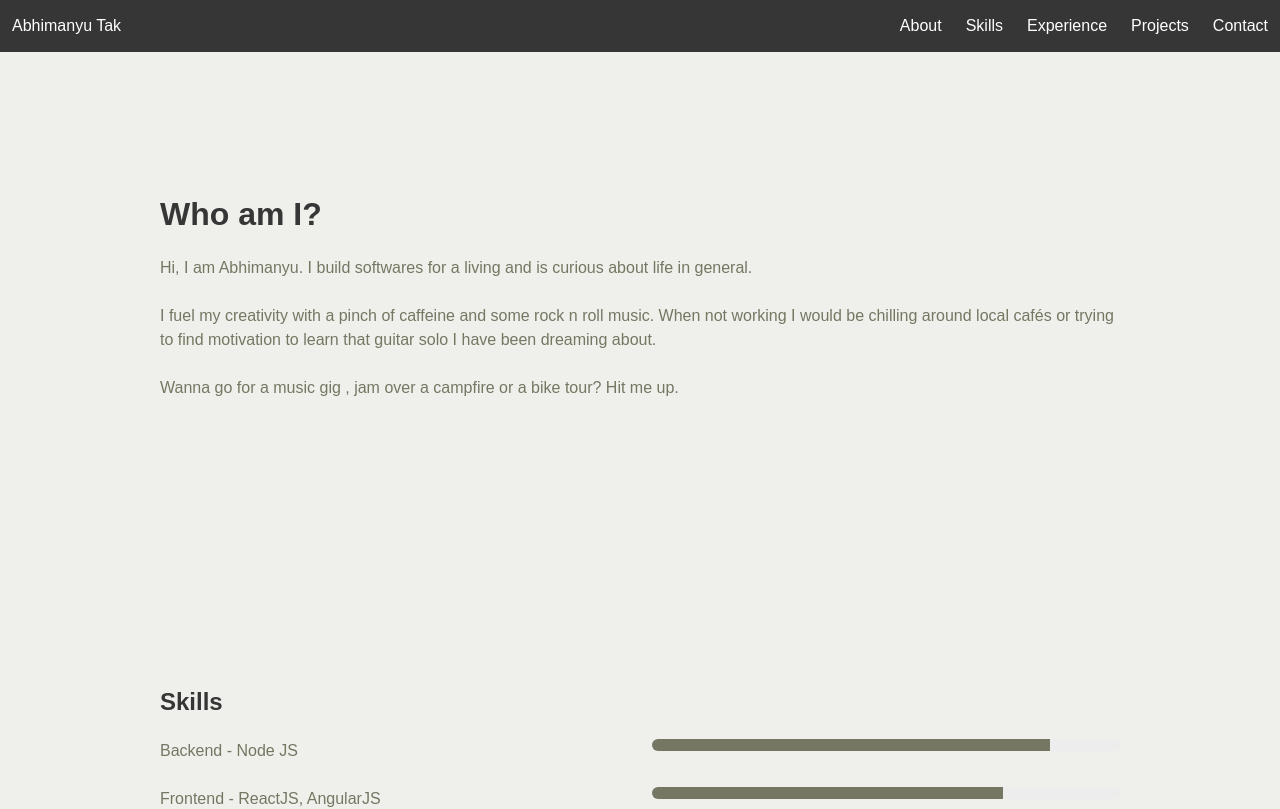
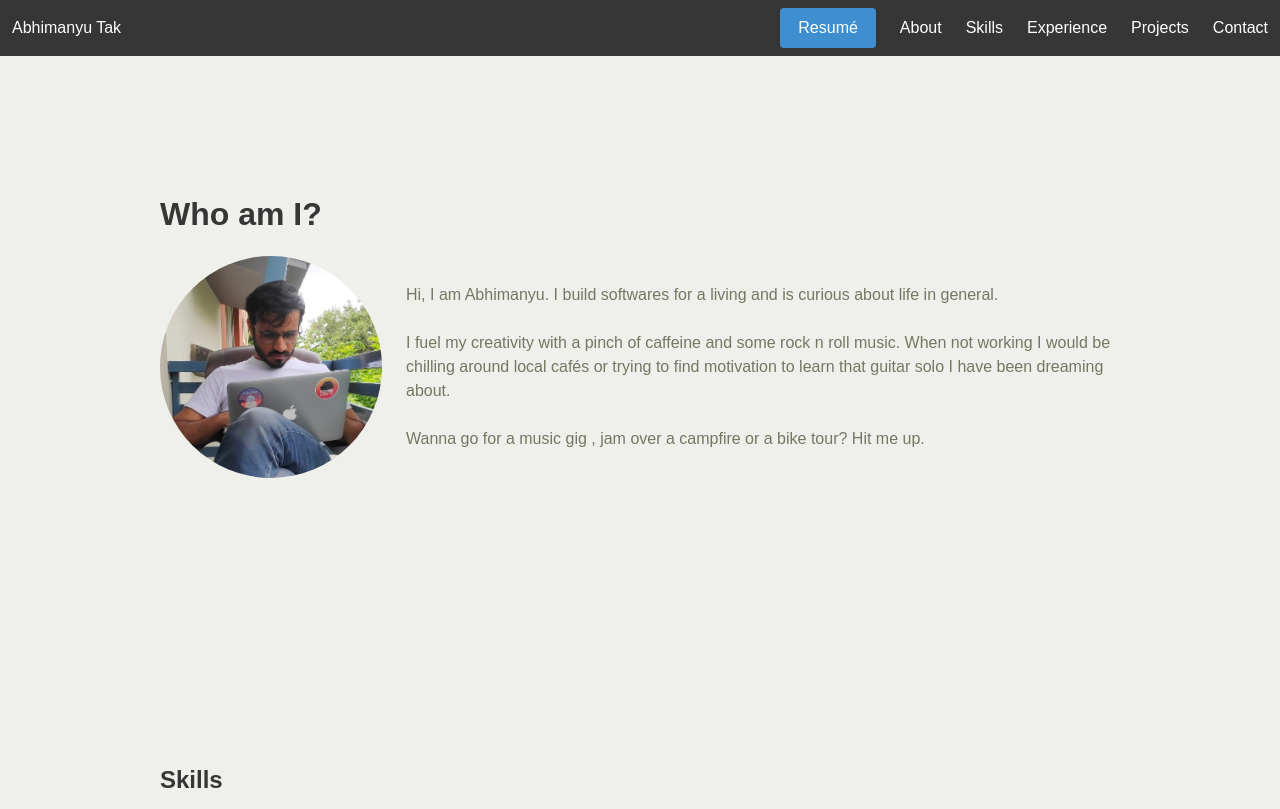
Before and after one commit to AbhimanyuTak/portfolio, a React (Create React App) app: page / in a window 1280 px wide. Shown: the top 809 px of the page. Built offline with nearby package versions, Linux system fonts and the light colour scheme.

Commit message:
Resume, about me updated

```diff
--- a/src/components/about.js
+++ b/src/components/about.js
@@ -1,4 +1,5 @@
 import React, { Component } from 'react';
+import displayPicture from '../../public/mine.jpg'
 // import '../App.css';
 
 
@@ -11,6 +12,13 @@ class About extends Component {
             <h1 className="title">
               Who am I?
             </h1>
+            <div className="columns is-vcentered">
+              <div className="column is-one-quarter">
+                <figure className="image is-1by1">
+                  <img className="is-rounded" src={displayPicture} alt="Abhimanyu Tak" />
+                </figure>
+              </div>
+              <div className="column is-three-quarter">
                 <p>
                   Hi, I am Abhimanyu. I build softwares for a living and is curious about life in general.
                 </p>
@@ -24,6 +32,8 @@ class About extends Component {
                 </p>
               </div>
             </div>
+          </div>
+        </div>
       </section>
     )
   }
--- a/src/components/footer.js
+++ b/src/components/footer.js
@@ -4,12 +4,13 @@ class Footer extends Component {
   render() {
     return (
       <div className="container has-text-centered">
-        <p>Copyright © 2019 All rights reserved</p>
+        <p>© 2019 Abhimanyu Tak</p>
 
         <p>Made with
           <span class="icon is-medium has-text-danger">
             <i class="fa fa-heart"></i>
-          </span>, React & Bulma by Abhimanyu</p>
+          </span>, React & Bulma
+        </p>
 
       </div>
     )
--- a/src/components/navbar.js
+++ b/src/components/navbar.js
@@ -17,7 +17,7 @@ class Navbar extends Component {
   render() {
     return (
       <nav className="navbar is-fixed-top is-dark" role="navigation" aria-label="main navigation">
-        <div className={"navbar-brand"}>
+        <div className="navbar-brand">
           <div className="navbar-item">
             {/* <img src="https://bulma.io/images/bulma-logo.png" width="112" height="28" /> */}
             Abhimanyu Tak
@@ -31,7 +31,10 @@ class Navbar extends Component {
         </div>
 
         <div id="navbarBasicExample" className={"navbar-menu " + (this.state.active ? 'is-active': null)}>
-          <div className={"navbar-end"}>
+          <div className="navbar-end">
+            <a className="navbar-item" href="resume.pdf" download="abhimanyu_resume.pdf">
+              <a className="button is-info">Resumé</a>
+            </a>
             {this.props.menuItems}
           </div>
         </div>
```
Also changed, not shown: 1 other file (tests, documents, lock files or other folders). Lines whose indentation alone changed are shown as unchanged.
